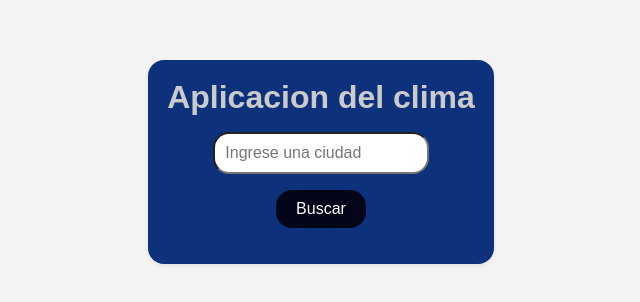
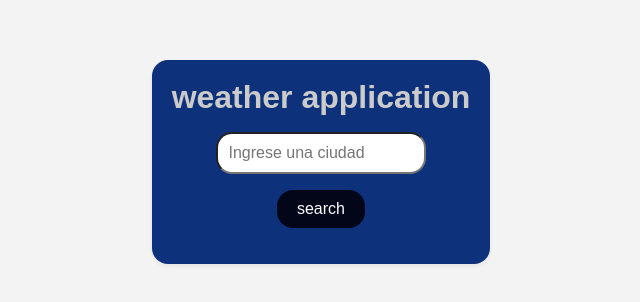
Before and after one commit to tinomat/aplicacionCLima, a plain HTML site: page index.html in a window 1280 px wide. Shown: the part 238-540 px from the top of the page, without its empty margins (319-959 px from the left). Drawn offline with Linux system fonts and the light colour scheme.

Commit message:
modify h1 and button text

```diff
--- a/index.html
+++ b/index.html
@@ -8,9 +8,9 @@
   </head>
   <body>
     <div class="contenedor">
-      <h1>Aplicacion del clima</h1>
+      <h1>weather application</h1>
       <input type="text" id="ciudadEntrada" placeholder="Ingrese una ciudad" />
-      <button id="botonBusqueda">Buscar</button>
+      <button id="botonBusqueda">search</button>
       <div id="datosClima"></div>
     </div>
     <script defer src="index.js"></script>
```
